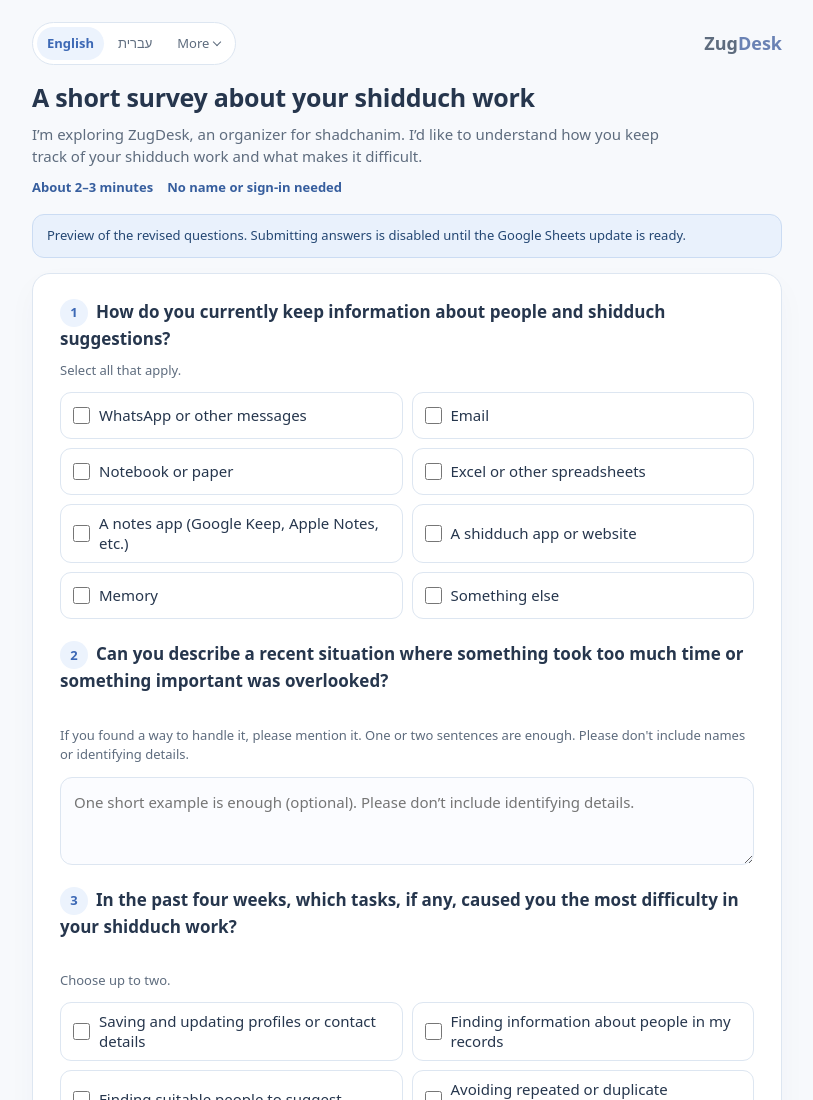
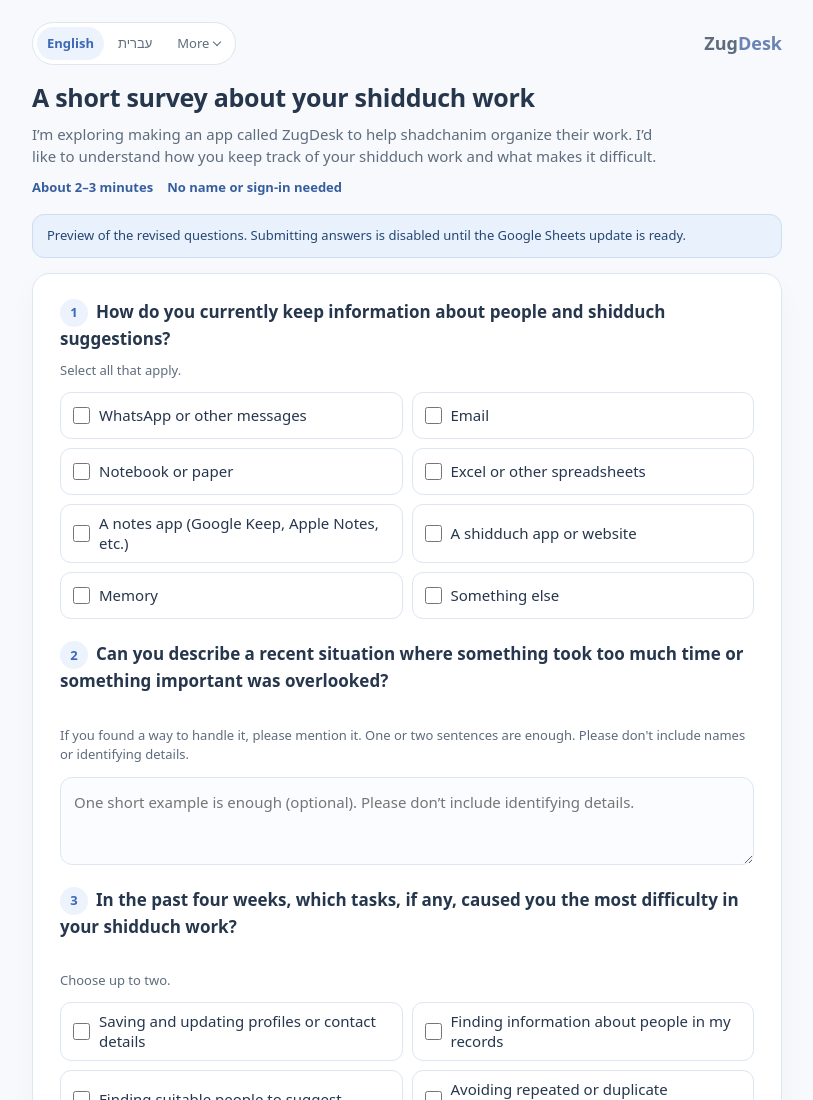
Before and after one commit to shiduchim/livesite, a plain HTML site: page survey/index.html in a window 1280 px wide. Shown: the top 1100 px of the page, without its empty margins (233-1046 px from the left). Drawn offline with Linux system fonts and the light colour scheme.

Commit message:
Clarify ZugDesk is a proposed app in survey introduction

```diff
--- a/survey/index.html
+++ b/survey/index.html
@@ -61,7 +61,7 @@ footer{padding-top:22px}.safety{color:var(--sub);font-size:13px;margin:0 0 17px}
 <script>
 'use strict';
 const dict={
- en:{heading:'A short survey about your shidduch work',intro:'I’m exploring ZugDesk, an organizer for shadchanim. I’d like to understand how you keep track of your shidduch work and what makes it difficult.',meta1:'About 2–3 minutes',meta2:'No name or sign-in needed',demo:'Preview of the revised questions. Submitting answers is disabled until the Google Sheets update is ready.',policy:'Responses are stored in a private Google Sheet. No names or emails are requested. Google and GitHub may process technical data to serve the form. Please do not include identifying details about singles or families.',submit:'Submit',done:'Thank you! Your answers were received.',sending:'Sending…',sendError:'Could not save your answers. Please try again.',empty:'Please answer at least one question before submitting.',error:'Please choose no more than two answers where indicated.',other:'Something else',specify:'Please specify (optional)',otherPlaceholder:'You can type your answer here…',placeholder:'One short example is enough (optional). Please don’t include identifying details.',
+ en:{heading:'A short survey about your shidduch work',intro:'I’m exploring making an app called ZugDesk to help shadchanim organize their work. I’d like to understand how you keep track of your shidduch work and what makes it difficult.',meta1:'About 2–3 minutes',meta2:'No name or sign-in needed',demo:'Preview of the revised questions. Submitting answers is disabled until the Google Sheets update is ready.',policy:'Responses are stored in a private Google Sheet. No names or emails are requested. Google and GitHub may process technical data to serve the form. Please do not include identifying details about singles or families.',submit:'Submit',done:'Thank you! Your answers were received.',sending:'Sending…',sendError:'Could not save your answers. Please try again.',empty:'Please answer at least one question before submitting.',error:'Please choose no more than two answers where indicated.',other:'Something else',specify:'Please specify (optional)',otherPlaceholder:'You can type your answer here…',placeholder:'One short example is enough (optional). Please don’t include identifying details.',
  questions:[
  {"id":"tools","type":"checks","title":"How do you currently keep information about people and shidduch suggestions?","hint":"Select all that apply.","options":[["wa","WhatsApp or other messages"],["email","Email"],["paper","Notebook or paper"],["sheet","Excel or other spreadsheets"],["notes","A notes app (Google Keep, Apple Notes, etc.)"],["app","A shidduch app or website"],["memory","Memory"],["other","Something else"]]},
  {"id":"incident","type":"text","title":"Can you describe a recent situation where something took too much time or something important was overlooked?","hint":"If you found a way to handle it, please mention it. One or two sentences are enough. Please don't include names or identifying details."},
@@ -70,7 +70,7 @@ const dict={
  {"id":"device_current","type":"radio","title":"For keeping or sharing shidduch information, which do you currently use?","hint":"Choose one.","options":[["phone","Mainly my phone"],["desktop","Mainly a computer"],["both","Phone and computer about equally"],["neither","Neither — mainly paper or memory"],["unsure","Not sure"]]},
  {"id":"barrier","type":"checks","title":"What, if anything, might make you decide not to try a new shidduch organizer?","hint":"Choose up to two.","max":2,"options":[["double","Having to enter the same information twice"],["learn","Time needed to learn how to use it"],["move","Having to move my existing records"],["privacy","Privacy or confidentiality concerns"],["filter","It might not work on my device or internet filter"],["enough","I prefer my current methods"],["none","Nothing in particular"],["other","Something else"]]}
  ]},
- he:{heading:'שאלון קצר על עבודת השידוכים',intro:'אני בודק אפשרות לפתח את ZugDesk, כלי לארגון עבודת השידוכים עבור שדכנים ושדכניות. אשמח להבין איך אתם מנהלים את המידע ומה מקשה עליכם.',meta1:'כשתי דקות עד שלוש',meta2:'ללא צורך בשם או בהרשמה',demo:'זו תצוגה מקדימה של השאלות המעודכנות. שליחת תשובות תופעל לאחר עדכון השמירה בגוגל.',policy:'התשובות נשמרות בגיליון Google פרטי. אין צורך בשם או בדוא״ל. Google ו-GitHub עשויות לעבד מידע טכני כדי להציג את השאלון. נא לא לכלול פרטים מזהים על מועמדים או משפחות.',submit:'שליחת תשובות',done:'תודה! התשובות התקבלו ונשמרו.',sending:'שולח…',sendError:'לא הצלחנו לשמור את התשובות. אנא נסו שוב.',empty:'אנא ענו לפחות על שאלה אחת לפני השליחה.',error:'בשאלות המסומנות אפשר לבחור עד שתי תשובות בלבד.',other:'משהו אחר',specify:'אפשר לפרט כאן (רשות)',otherPlaceholder:'כתבו כאן את תשובתכם…',placeholder:'מספיק משפט קצר (רשות). בבקשה בלי פרטים מזהים.',
+ he:{heading:'שאלון קצר על עבודת השידוכים',intro:'אני בודק אפשרות ליצור אפליקציה בשם ZugDesk שתעזור לשדכנים ולשדכניות לארגן את עבודת השידוכים. אשמח להבין איך אתם מנהלים את המידע ומה מקשה עליכם.',meta1:'כשתי דקות עד שלוש',meta2:'ללא צורך בשם או בהרשמה',demo:'זו תצוגה מקדימה של השאלות המעודכנות. שליחת תשובות תופעל לאחר עדכון השמירה בגוגל.',policy:'התשובות נשמרות בגיליון Google פרטי. אין צורך בשם או בדוא״ל. Google ו-GitHub עשויות לעבד מידע טכני כדי להציג את השאלון. נא לא לכלול פרטים מזהים על מועמדים או משפחות.',submit:'שליחת תשובות',done:'תודה! התשובות התקבלו ונשמרו.',sending:'שולח…',sendError:'לא הצלחנו לשמור את התשובות. אנא נסו שוב.',empty:'אנא ענו לפחות על שאלה אחת לפני השליחה.',error:'בשאלות המסומנות אפשר לבחור עד שתי תשובות בלבד.',other:'משהו אחר',specify:'אפשר לפרט כאן (רשות)',otherPlaceholder:'כתבו כאן את תשובתכם…',placeholder:'מספיק משפט קצר (רשות). בבקשה בלי פרטים מזהים.',
  questions:[
  {"id":"tools","type":"checks","title":"איך אתם שומרים כיום מידע על מועמדים ועל הצעות שידוך?","hint":"אפשר לבחור כמה תשובות.","options":[["wa","וואטסאפ או הודעות אחרות"],["email","דואר אלקטרוני"],["paper","מחברת או דפים"],["sheet","אקסל או גיליונות נתונים אחרים"],["notes","אפליקציית פתקים (Google Keep, Apple Notes וכדומה)"],["app","אתר או אפליקציה לשידוכים"],["memory","מהזיכרון"],["other","משהו אחר"]]},
  {"id":"incident","type":"text","title":"תוכלו לתאר מקרה מהזמן האחרון שבו משהו לקח יותר מדי זמן או שדבר חשוב התפספס?","hint":"אם מצאתם דרך להתמודד עם המקרה, נשמח לשמוע. מספיק משפט או שניים. בבקשה בלי שמות או פרטים מזהים."},
```
